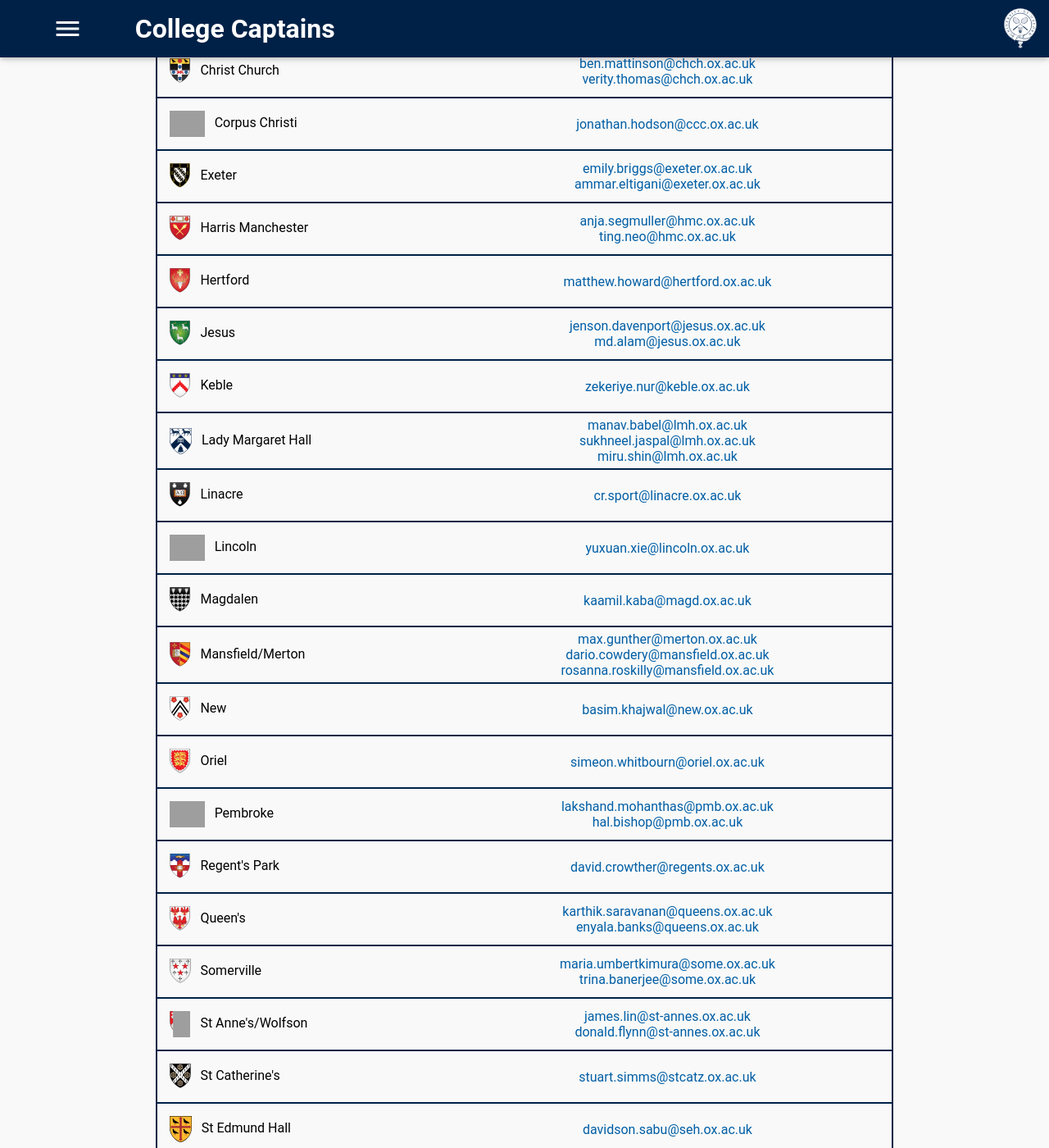
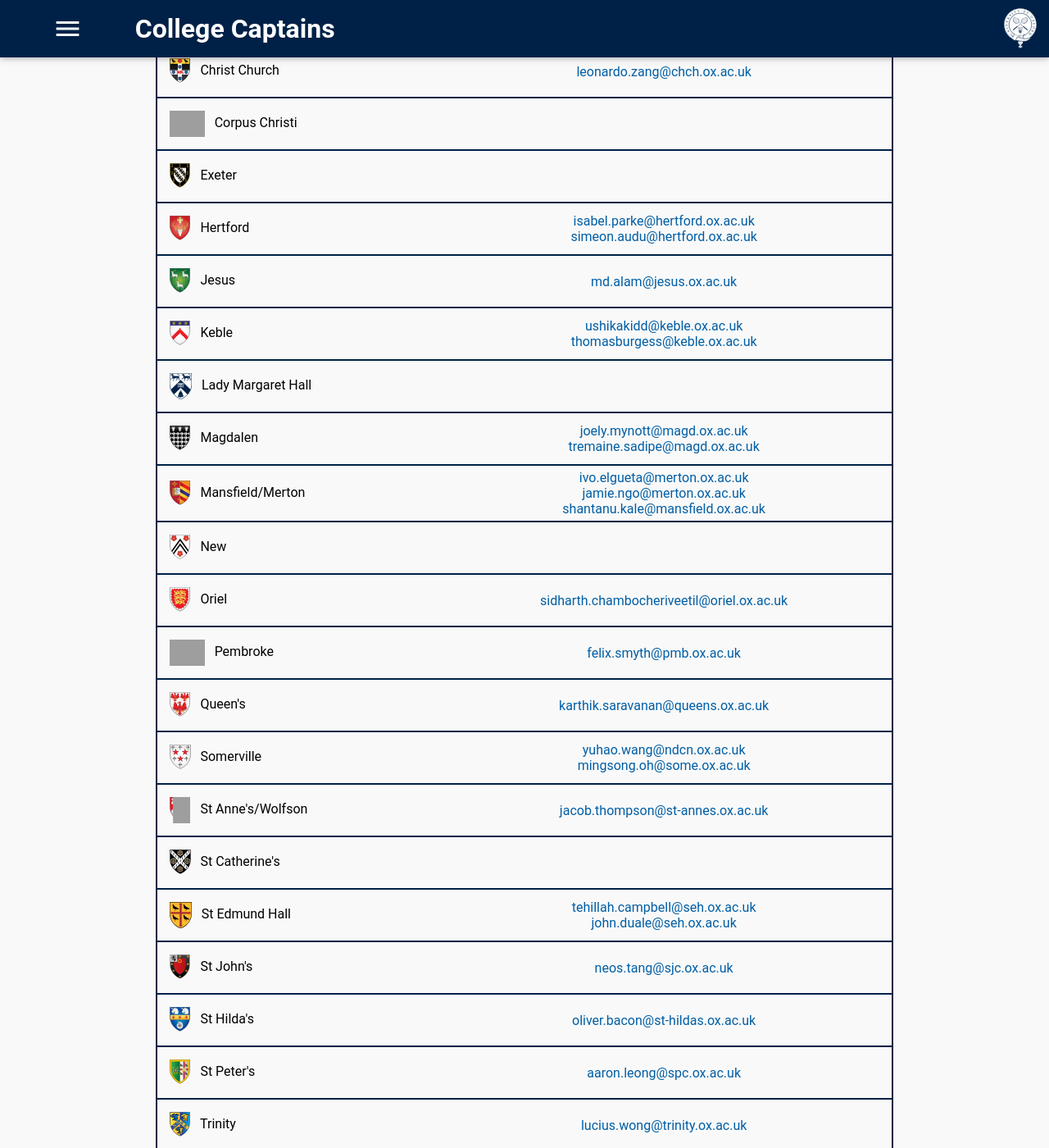
Before and after one commit to OUBaC/OUBaC.github.io, a Jekyll site: the page built from college-captains.html, in a window 1280 px wide and 1400 px high, scrolled down 295 px. Shown: the whole window at 82% size. Built offline with Jekyll 4.4.1, drawn with Linux system fonts in a browser that asks for light colours; some of the changed text lies outside the part shown; grey boxes are pictures that could not be loaded.

Commit message:
Add college captains

```diff
--- a/college-captains.html
+++ b/college-captains.html
@@ -6,122 +6,91 @@
  - College: Balliol
    img: balliol
    Captains:
-    - yaning.wu@balliol.ox.ac.uk
-    - iain.taylor@worc.ox.ac.uk
+    - sacha.chowdhury@balliol.ox.ac.uk
+    - willem.jump@worc.ox.ac.uk
  - College: Brasenose
    img: brasenose
-   Captains:
-    - josephine.wells@bnc.ox.ac.uk
  - College: Christ Church
    img: christ-church
-   Captains:
-    - ben.mattinson@chch.ox.ac.uk
-    - verity.thomas@chch.ox.ac.uk
+   Captain: leonardo.zang@chch.ox.ac.uk
  - College: Corpus Christi
    img: corpus-christi
-   Captain: jonathan.hodson@ccc.ox.ac.uk
  - College: Exeter
    img: exeter
-   Captains:
-    - emily.briggs@exeter.ox.ac.uk
-    - ammar.eltigani@exeter.ox.ac.uk
- - College: Harris Manchester
-   img: harris-manchester
-   Captains:
-    - anja.segmuller@hmc.ox.ac.uk
-    - ting.neo@hmc.ox.ac.uk
  - College: Hertford
    img: hertford
-   Captain: matthew.howard@hertford.ox.ac.uk
+   Captains:
+   - isabel.parke@hertford.ox.ac.uk
+   - simeon.audu@hertford.ox.ac.uk
  - College: Jesus
    img: jesus
-   Captains:
-    - jenson.davenport@jesus.ox.ac.uk
-    - md.alam@jesus.ox.ac.uk
+   Captain: md.alam@jesus.ox.ac.uk
  - College: Keble
    img: keble
-   Captain: zekeriye.nur@keble.ox.ac.uk
+   Captains:
+   - ushikakidd@keble.ox.ac.uk
+   - thomasburgess@keble.ox.ac.uk
  - College: Lady Margaret Hall
    img: lady-margaret-hall
-   Captains:
-   - manav.babel@lmh.ox.ac.uk
-   - sukhneel.jaspal@lmh.ox.ac.uk
-   - miru.shin@lmh.ox.ac.uk
- - College: Linacre
-   img: linacre
-   Captain: cr.sport@linacre.ox.ac.uk
- - College: Lincoln
-   img: lincoln
-   Captain: yuxuan.xie@lincoln.ox.ac.uk
  - College: Magdalen
    img: magdalen
-   Captain: kaamil.kaba@magd.ox.ac.uk
+   Captains:
+   - joely.mynott@magd.ox.ac.uk
+   - tremaine.sadipe@magd.ox.ac.uk
  - College: Mansfield/Merton
    img: mansfield
    img2: merton
    Captains:
-   - max.gunther@merton.ox.ac.uk
-   - dario.cowdery@mansfield.ox.ac.uk
-   - rosanna.roskilly@mansfield.ox.ac.uk
+   - ivo.elgueta@merton.ox.ac.uk
+   - jamie.ngo@merton.ox.ac.uk
+   - shantanu.kale@mansfield.ox.ac.uk
  - College: New
    img: new
-   Captain: basim.khajwal@new.ox.ac.uk
  - College: Oriel
    img: oriel
-   Captain: simeon.whitbourn@oriel.ox.ac.uk
+   Captain: sidharth.chambocheriveetil@oriel.ox.ac.uk
  - College: Pembroke
    img: pembroke
-   Captains:
-    - lakshand.mohanthas@pmb.ox.ac.uk
-    - hal.bishop@pmb.ox.ac.uk
- - College: Regent's Park
-   img: regents-park
-   Captain: david.crowther@regents.ox.ac.uk
+   Captain: felix.smyth@pmb.ox.ac.uk
  - College: Queen&apos;s
    img: queens
    Captains:
     - karthik.saravanan@queens.ox.ac.uk
-    - enyala.banks@queens.ox.ac.uk
  - College: Somerville
    img: somerville
    Captains:
-   - maria.umbertkimura@some.ox.ac.uk
-   - trina.banerjee@some.ox.ac.uk
+   - yuhao.wang@ndcn.ox.ac.uk
+   - mingsong.oh@some.ox.ac.uk
  - College: St Anne&apos;s/Wolfson
    img: st-annes
    img2: wolfson
    Captains:
-   - james.lin@st-annes.ox.ac.uk
-   - donald.flynn@st-annes.ox.ac.uk
+   - jacob.thompson@st-annes.ox.ac.uk
  - College: St Catherine&apos;s
    img: st-catherines
-   Captain: stuart.simms@stcatz.ox.ac.uk
  - College: St Edmund Hall
    img: st-edmund
-   Captain: davidson.sabu@seh.ox.ac.uk
+   Captains:
+   - tehillah.campbell@seh.ox.ac.uk
+   - john.duale@seh.ox.ac.uk
  - College: St John&apos;s
    img: st-johns
-   Captain: yiming.tang@sjc.ox.ac.uk
+   Captain: neos.tang@sjc.ox.ac.uk
  - College: St Hilda&apos;s
    img: st-hildas
-   Captains:
-   - jonathan.chan@st-hildas.ox.ac.uk
-   - ashley.wong@st-hildas.ox.ac.uk
- - College: St Hugh&apos;s
-   img: st-hughs
-   Captain: luke.ashford@st-hughs.ox.ac.uk
+   Captain: oliver.bacon@st-hildas.ox.ac.uk
  - College: St Peter&apos;s
    img: st-peters
    Captains:
-    - lucien.mulberg@spc.ox.ac.uk
-    - joshua.jones@spc.ox.ac.uk
+    - aaron.leong@spc.ox.ac.uk
+ - College: Trinity
+   img: trinity
+   Captain: lucius.wong@trinity.ox.ac.uk
  - College: University
    img: university
-   Captain: lewis.croager@univ.ox.ac.uk
- - College: Wadham
-   img: wadham
    Captains:
-    - eliza.chapple@wadham.ox.ac.uk
+   - hussain.mussa@univ.ox.ac.uk
+   - jeremy.liu@univ.ox.ac.uk
  - College: Worcester
    img: worcester
    Captain: joseph.edgington-pollard@worc.ox.ac.uk
```
